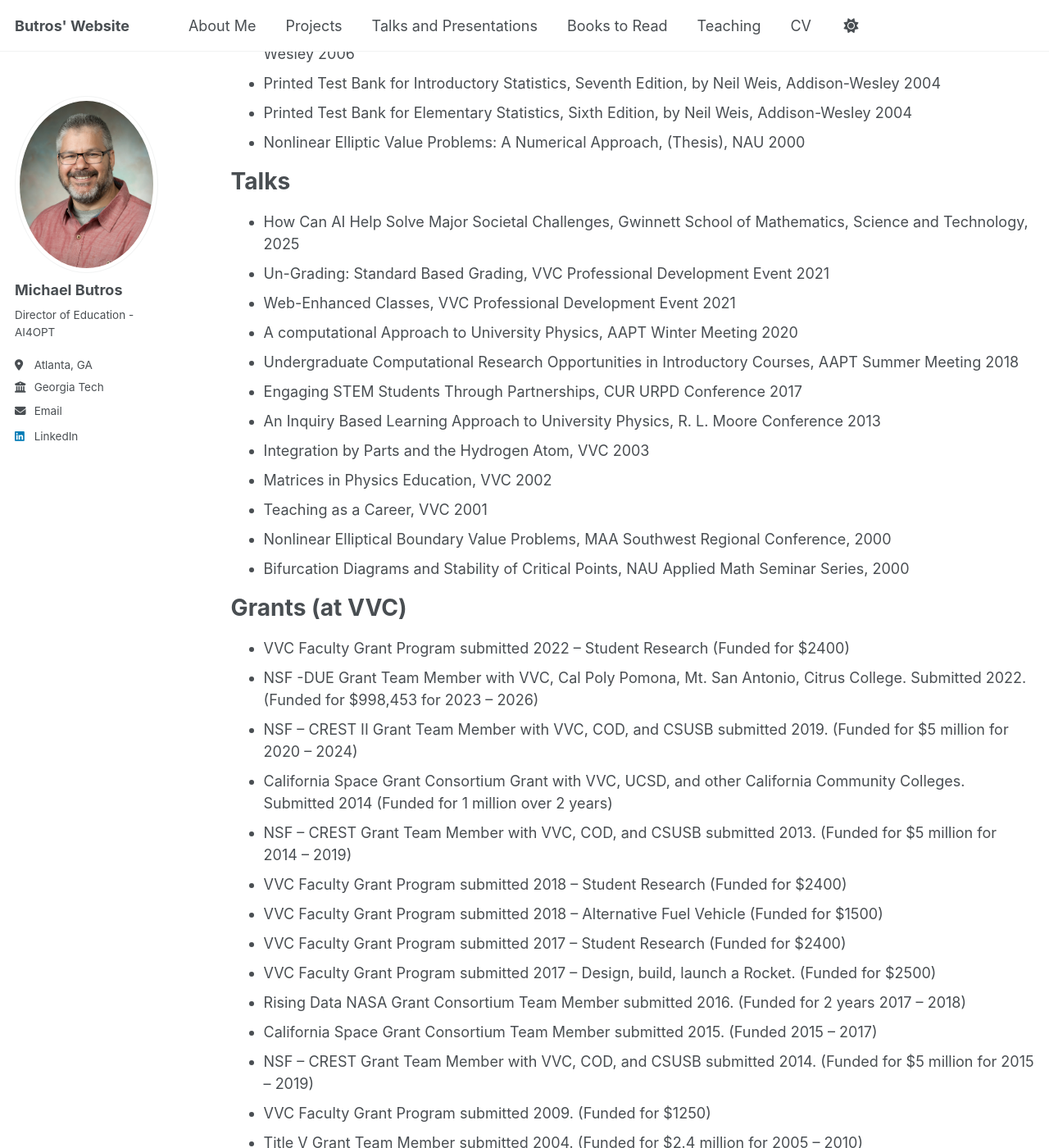
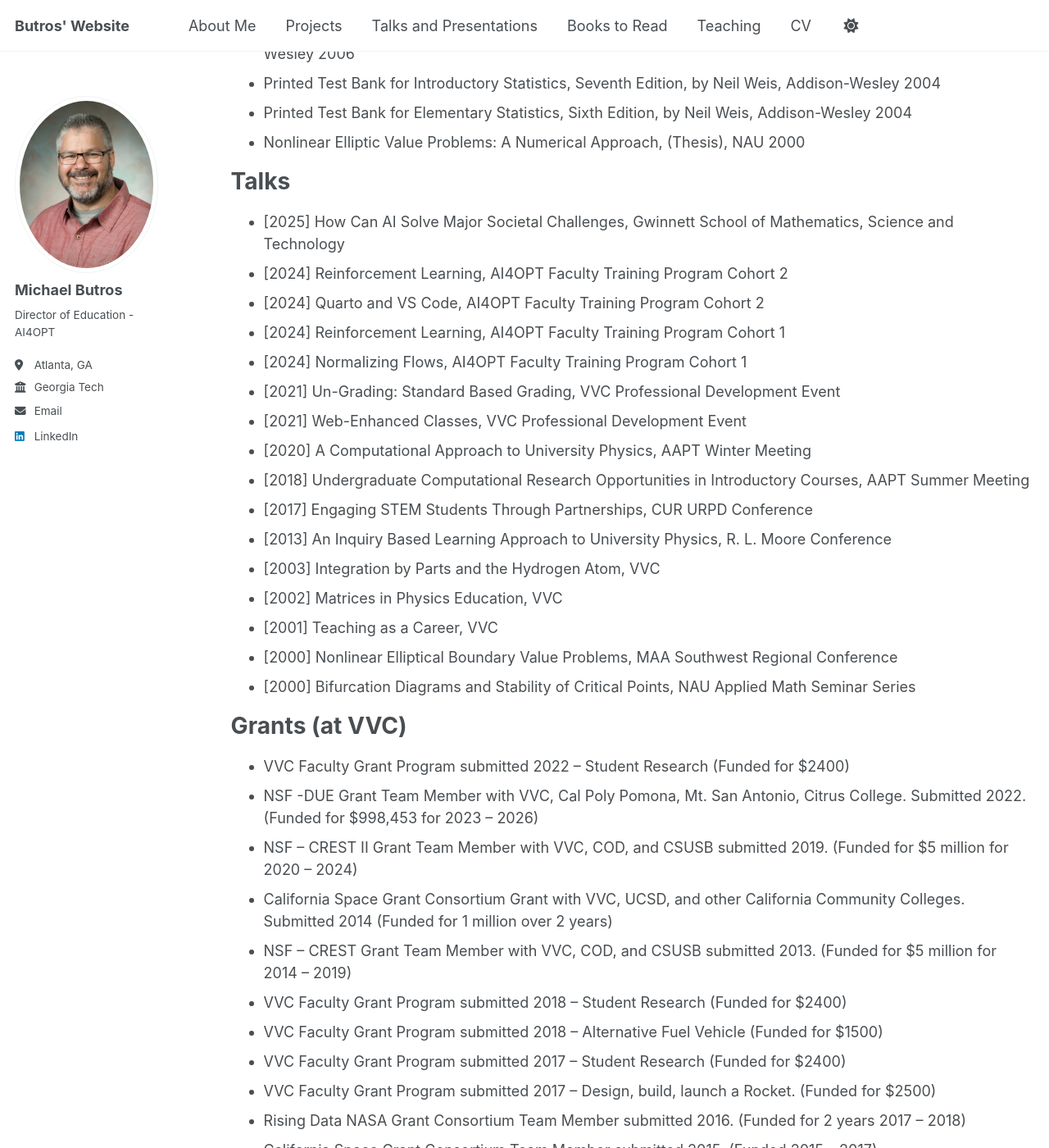
Before and after one commit to MButros/MButros.github.io, a Jekyll site: the page built from _pages/cv.md, in a window 1280 px wide and 1400 px high, scrolled down 1601 px. Shown: the whole window at 82% size. Built offline with Jekyll 4.4.1, drawn with Linux system fonts in a browser that asks for light colours.

Commit message:
Update cv.md

```diff
--- a/_pages/cv.md
+++ b/_pages/cv.md
@@ -65,18 +65,23 @@ Publications
 
 Talks
 ======
-* How Can AI Help Solve Major Societal Challenges, Gwinnett School of Mathematics, Science and Technology, 2025
-* Un-Grading: Standard Based Grading, VVC Professional Development Event 2021
-* Web-Enhanced Classes, VVC Professional Development Event 2021
-* A computational Approach to University Physics, AAPT Winter Meeting 2020
-* Undergraduate Computational Research Opportunities in Introductory Courses, AAPT Summer Meeting 2018
-* Engaging STEM Students Through Partnerships, CUR URPD Conference 2017
-* An Inquiry Based Learning Approach to University Physics, R. L. Moore Conference 2013
-* Integration by Parts and the Hydrogen Atom, VVC 2003
-* Matrices in Physics Education, VVC 2002
-* Teaching as a Career, VVC 2001
-* Nonlinear Elliptical Boundary Value Problems, MAA Southwest Regional Conference, 2000
-* Bifurcation Diagrams and Stability of Critical Points, NAU Applied Math Seminar Series, 2000
+ * [2025] How Can AI Solve Major Societal Challenges, Gwinnett School of Mathematics, Science and Technology
+ * [2024] Reinforcement Learning, AI4OPT Faculty Training Program Cohort 2
+ * [2024] Quarto and VS Code, AI4OPT Faculty Training Program Cohort 2
+ * [2024] Reinforcement Learning, AI4OPT Faculty Training Program Cohort 1
+ * [2024] Normalizing Flows, AI4OPT Faculty Training Program Cohort 1
+ * [2021] Un-Grading: Standard Based Grading, VVC Professional Development Event
+ * [2021] Web-Enhanced Classes, VVC Professional Development Event
+ * [2020] A Computational Approach to University Physics, AAPT Winter Meeting
+ * [2018] Undergraduate Computational Research Opportunities in Introductory Courses, AAPT Summer Meeting
+ * [2017] Engaging STEM Students Through Partnerships, CUR URPD Conference
+ * [2013] An Inquiry Based Learning Approach to University Physics, R. L. Moore Conference
+ * [2003] Integration by Parts and the Hydrogen Atom, VVC
+ * [2002] Matrices in Physics Education, VVC
+ * [2001] Teaching as a Career, VVC
+ * [2000] Nonlinear Elliptical Boundary Value Problems, MAA Southwest Regional Conference
+ * [2000] Bifurcation Diagrams and Stability of Critical Points, NAU Applied Math Seminar Series
+
 
 Grants (at VVC)
 ===============
```
